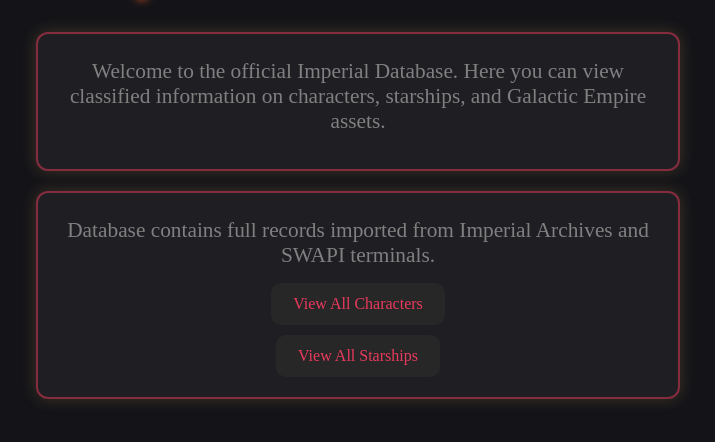
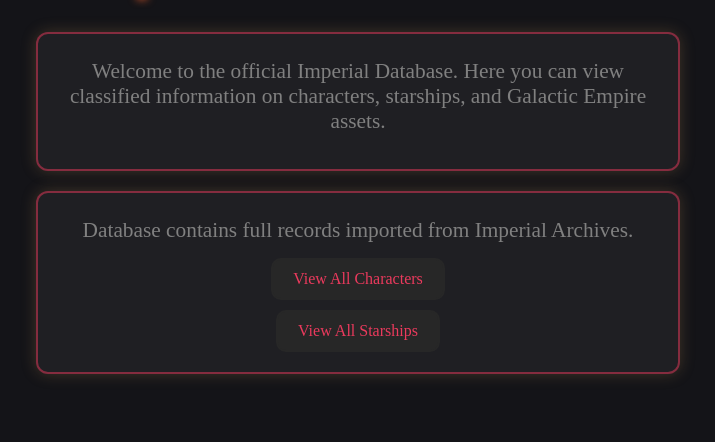
Before and after one commit to Ho1ocron/Star_Wars-dataset, a Django app: page / in a window 1280 px wide. Shown: the part 87-529 px from the top of the page, without its empty margins (282-997 px from the left). Run offline with Django 5.2, Linux system fonts and the light colour scheme.

Commit message:
db update

```diff
--- a/templates/index.html
+++ b/templates/index.html
@@ -25,7 +25,7 @@
 
             <div class="Main">
                 <p class="Text">
-                    Database contains full records imported from Imperial Archives and SWAPI terminals.
+                    Database contains full records imported from Imperial Archives.
                 </p>
                 <div class="Buttons">
                     <a class="btns" href="{% url 'get_characters' %}">View All Characters</a>
```
